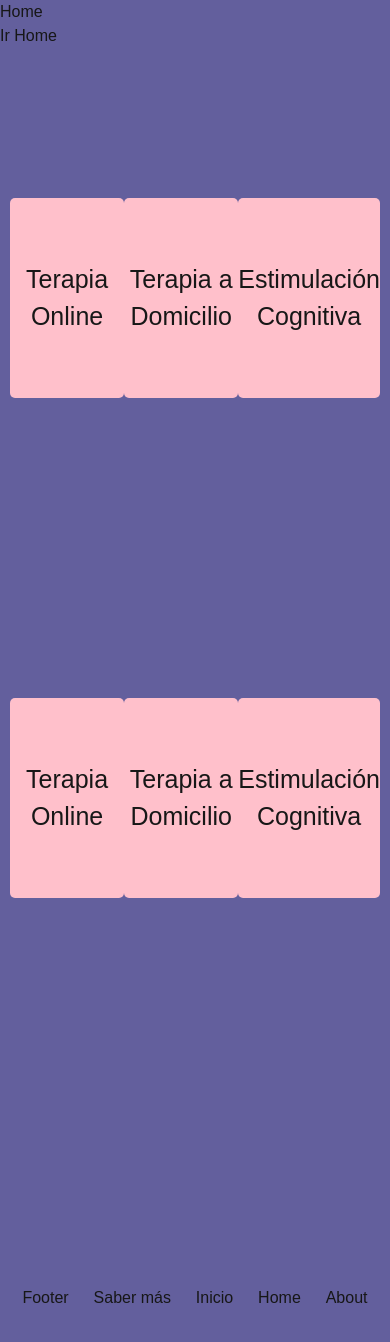
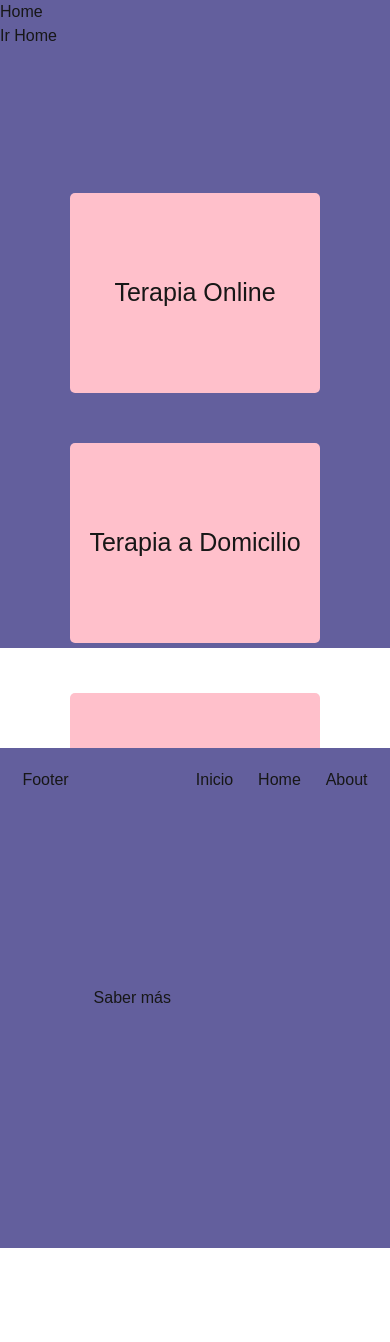
Before and after one commit to programoreno/react, a Next.js app in the folder mi-app/: page /home in a window 390 px wide. Shown: the top 1342 px of the page. After the commit the page ends 1248 px from the top, so only its background shows below. Built offline with nearby package versions, Linux system fonts and the light colour scheme.

Commit message:
Modifcacion de los card para ajustarse al ancho de pagina

```diff
--- a/mi-app/components/Talleres/Talleres.css
+++ b/mi-app/components/Talleres/Talleres.css
@@ -3,10 +3,11 @@ section{
     padding: 20px 10px;
     height: 500px;
     background-color: var(--test);
-    display:flex;
+    display: flex;
+    margin-top:100px;
     flex-direction: row;
-    align-items: center;
     justify-content: space-around;
+    flex-flow: row wrap;
 }
 
 .cards{
@@ -17,10 +18,18 @@ section{
     font-size: 25px;
     text-align: center;
     display:flex;
-    flex-direction: column;
+    flex-direction: row;
     align-items: center;
     justify-content: space-around;
     transition: 0.5s;
+    margin:25px;
+}
+@media(max-width:1000px){
+    .cards{
+        display:flex;
+        flex-direction: row;
+        align-items: center;
+    }
 }
 .cards:hover{
     transition: 0.5s;
--- a/mi-app/components/Talleres/index.jsx
+++ b/mi-app/components/Talleres/index.jsx
@@ -8,12 +8,6 @@ export default function Talleres(){
                 <div className="cards">Terapia a Domicilio</div>
                 <div className="cards">Estimulación Cognitiva</div>
             </section>
-
-            <section>
-                <div className="cards">Terapia Online</div>
-                <div className="cards">Terapia a Domicilio</div>
-                <div className="cards">Estimulación Cognitiva</div>
-            </section>
         </article>
     );
 }
```
